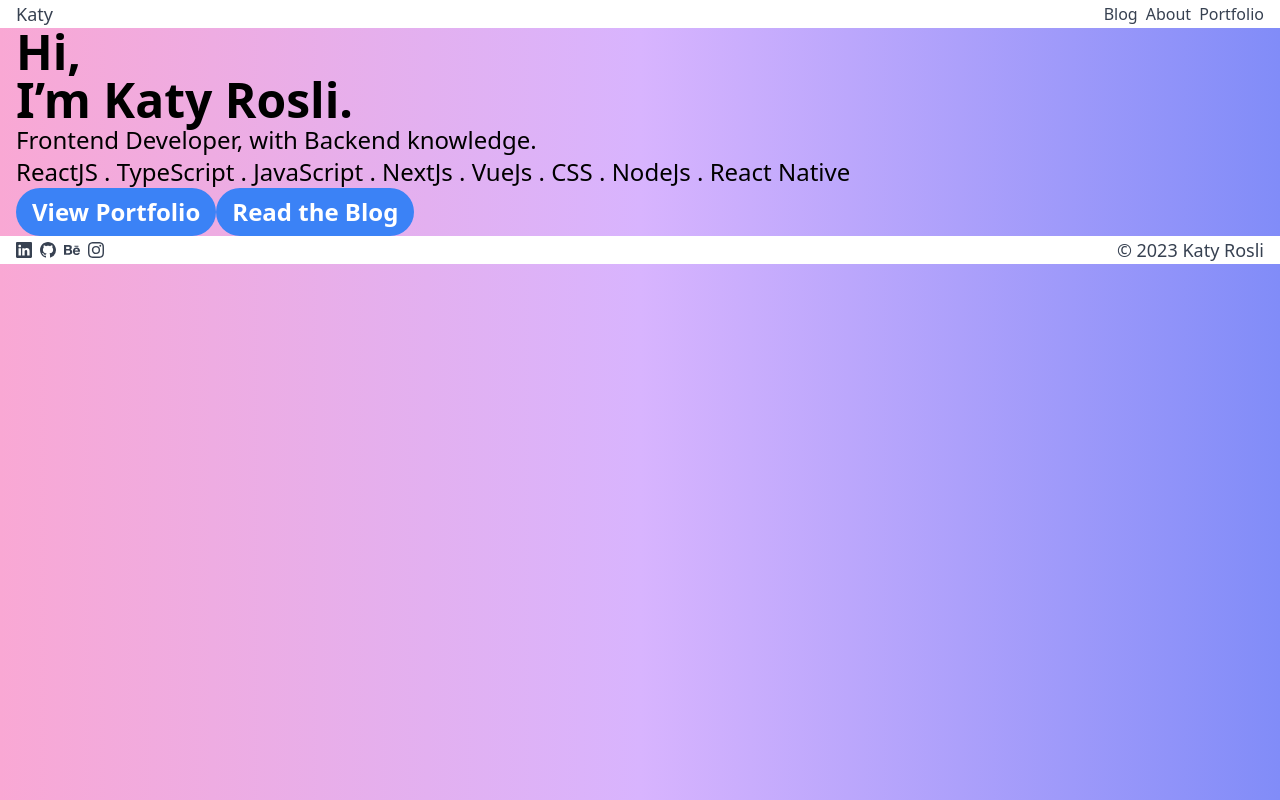
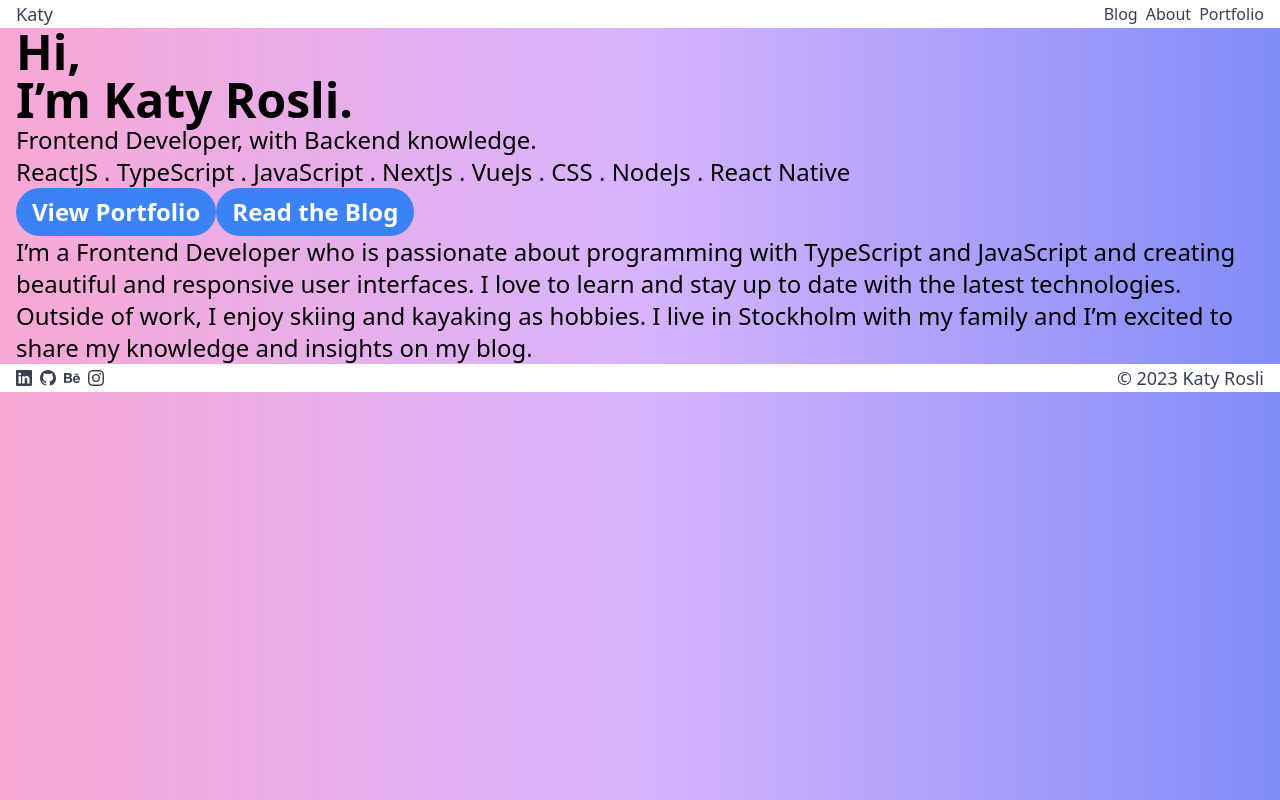
Before and after one commit to KatyRosli/blog, a Next.js app: page / in a window 1280 px wide. Built offline with nearby package versions, Linux system fonts and the light colour scheme.

Commit message:
added summary component

```diff
--- /dev/null
+++ b/components/Summary.tsx
@@ -0,0 +1,12 @@
+const Summary = () => {
+    return (
+        <div>
+            <p>I’m a Frontend Developer who is passionate about programming with TypeScript and
+                JavaScript and creating beautiful and responsive user interfaces. I love to learn
+                and stay up to date with the latest technologies. Outside of work, I enjoy skiing
+                and kayaking as hobbies. I live in Stockholm with my family and I’m excited to
+                share my knowledge and insights on my blog.</p>
+        </div>
+    )
+};
+export default Summary;
--- a/pages/about.tsx
+++ b/pages/about.tsx
@@ -13,8 +13,8 @@ export default function About() {
         husband and my son.</p>
         <h3>Education</h3>
         <p>I have a BA Hons in Communication Design from The Glasgow School of Art. I have more
-        than 6 years of experience as a UX/UI Designer. I progress my career as a Frontend
-        Developer after completing a FullStack JavaScript Developer bootcamp from SALT
+        than 6 years of experience as a UX/UI Designer. I’m currently working as a Frontend
+        Developer after completing a FullStack JavaScript Developer a career program from SALT
         (School of Applied Technology).</p>
         <h3>Experiences</h3>
         <p>Over the years, I have worked for large organisations to start ups.
--- a/pages/index.tsx
+++ b/pages/index.tsx
@@ -1,4 +1,6 @@
 import Layout from '../components/Layout';
+import Link from 'next/link';
+import Summary from '@/components/Summary';
 
 export default function Home() {
   return (
@@ -6,8 +8,9 @@ export default function Home() {
       <h1 className='font-bold text-5xl'>Hi,<br/>I’m Katy Rosli.</h1>
       <h2>Frontend Developer, with Backend knowledge.</h2>
       <p>ReactJS . TypeScript . JavaScript . NextJs . VueJs . CSS . NodeJs . React Native</p>
-      <button className="bg-blue-500 hover:bg-blue-700 text-white font-bold py-2 px-4 rounded-full">View Portfolio</button>
-      <button className="bg-blue-500 hover:bg-blue-700 text-white font-bold py-2 px-4 rounded-full">Read the Blog</button>
+      <a target='_blank' href='https://www.katyrosli.com/#portfolio' rel='noopener noreferrer'><button className="bg-blue-500 hover:bg-blue-700 text-white font-bold py-2 px-4 rounded-full">View Portfolio</button></a>
+      <Link href='/blog'><button className="bg-blue-500 hover:bg-blue-700 text-white font-bold py-2 px-4 rounded-full">Read the Blog</button></Link>
+      <Summary />
     </Layout>
   )
 };
```
Also changed, not shown: pages/blog/[slug].tsx (line endings or trailing spaces).
